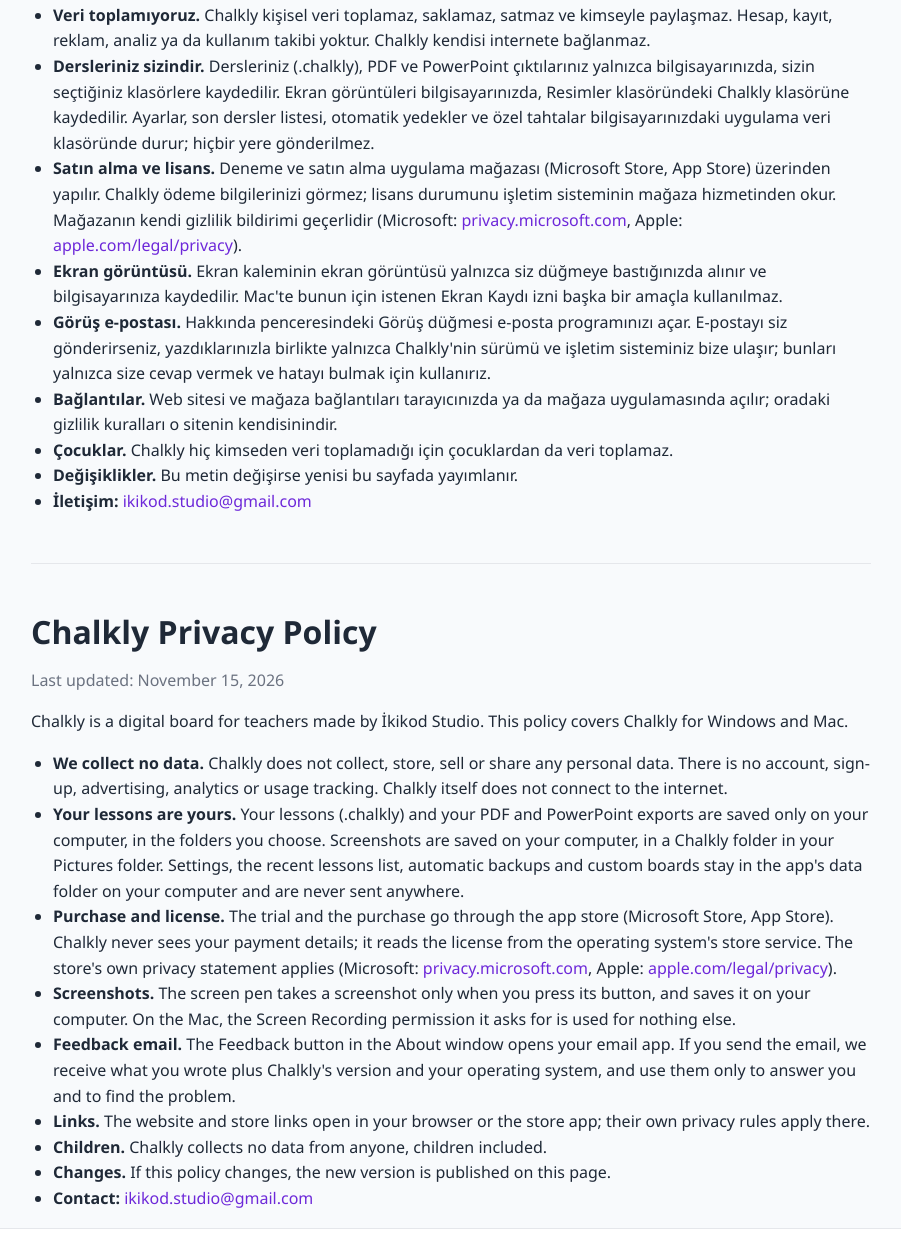
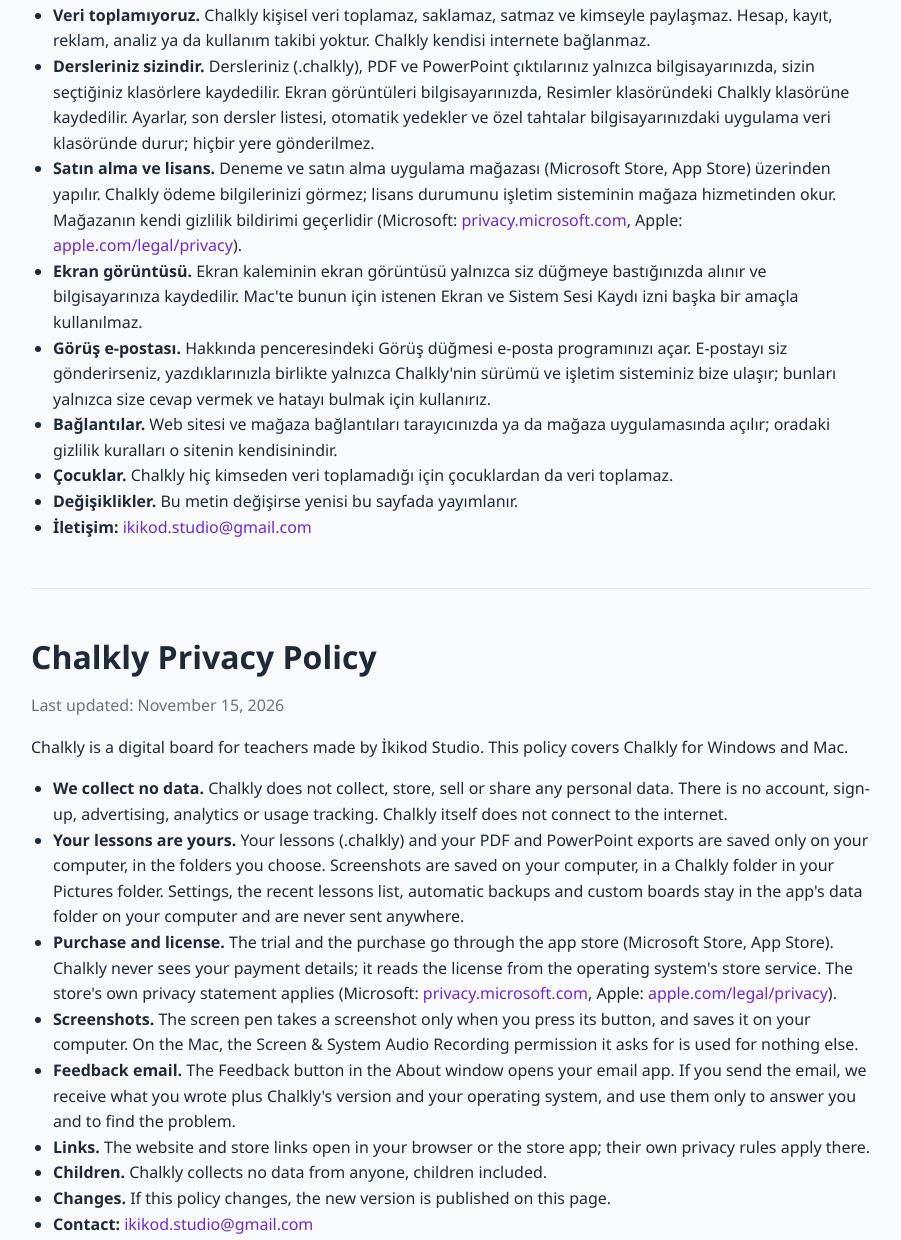
Before and after one commit to ikikodstudio/ikikodstudio.github.io, a plain HTML site: page chalkly/privacy/index.html in a window 1280 px wide. Shown: the part 227-1467 px from the top of the page, without its empty margins (189-1090 px from the left). Drawn offline with Linux system fonts and the light colour scheme.

Commit message:
Chalkly privacy: macOS permission name as in System Settings
"Ekran ve Sistem Sesi Kaydı" / "Screen & System Audio Recording".

Co-Authored-By: Claude Opus 5.5 <noreply@anthropic.com>

```diff
--- a/chalkly/privacy/index.html
+++ b/chalkly/privacy/index.html
@@ -29,7 +29,7 @@
         <li><b>Veri toplamıyoruz.</b> Chalkly kişisel veri toplamaz, saklamaz, satmaz ve kimseyle paylaşmaz. Hesap, kayıt, reklam, analiz ya da kullanım takibi yoktur. Chalkly kendisi internete bağlanmaz.</li>
         <li><b>Dersleriniz sizindir.</b> Dersleriniz (.chalkly), PDF ve PowerPoint çıktılarınız yalnızca bilgisayarınızda, sizin seçtiğiniz klasörlere kaydedilir. Ekran görüntüleri bilgisayarınızda, Resimler klasöründeki Chalkly klasörüne kaydedilir. Ayarlar, son dersler listesi, otomatik yedekler ve özel tahtalar bilgisayarınızdaki uygulama veri klasöründe durur; hiçbir yere gönderilmez.</li>
         <li><b>Satın alma ve lisans.</b> Deneme ve satın alma uygulama mağazası (Microsoft Store, App Store) üzerinden yapılır. Chalkly ödeme bilgilerinizi görmez; lisans durumunu işletim sisteminin mağaza hizmetinden okur. Mağazanın kendi gizlilik bildirimi geçerlidir (Microsoft: <a href="https://privacy.microsoft.com">privacy.microsoft.com</a>, Apple: <a href="https://www.apple.com/legal/privacy/">apple.com/legal/privacy</a>).</li>
-        <li><b>Ekran görüntüsü.</b> Ekran kaleminin ekran görüntüsü yalnızca siz düğmeye bastığınızda alınır ve bilgisayarınıza kaydedilir. Mac'te bunun için istenen Ekran Kaydı izni başka bir amaçla kullanılmaz.</li>
+        <li><b>Ekran görüntüsü.</b> Ekran kaleminin ekran görüntüsü yalnızca siz düğmeye bastığınızda alınır ve bilgisayarınıza kaydedilir. Mac'te bunun için istenen Ekran ve Sistem Sesi Kaydı izni başka bir amaçla kullanılmaz.</li>
         <li><b>Görüş e-postası.</b> Hakkında penceresindeki Görüş düğmesi e-posta programınızı açar. E-postayı siz gönderirseniz, yazdıklarınızla birlikte yalnızca Chalkly'nin sürümü ve işletim sisteminiz bize ulaşır; bunları yalnızca size cevap vermek ve hatayı bulmak için kullanırız.</li>
         <li><b>Bağlantılar.</b> Web sitesi ve mağaza bağlantıları tarayıcınızda ya da mağaza uygulamasında açılır; oradaki gizlilik kuralları o sitenin kendisinindir.</li>
         <li><b>Çocuklar.</b> Chalkly hiç kimseden veri toplamadığı için çocuklardan da veri toplamaz.</li>
@@ -49,7 +49,7 @@
           <li><b>We collect no data.</b> Chalkly does not collect, store, sell or share any personal data. There is no account, sign-up, advertising, analytics or usage tracking. Chalkly itself does not connect to the internet.</li>
           <li><b>Your lessons are yours.</b> Your lessons (.chalkly) and your PDF and PowerPoint exports are saved only on your computer, in the folders you choose. Screenshots are saved on your computer, in a Chalkly folder in your Pictures folder. Settings, the recent lessons list, automatic backups and custom boards stay in the app's data folder on your computer and are never sent anywhere.</li>
           <li><b>Purchase and license.</b> The trial and the purchase go through the app store (Microsoft Store, App Store). Chalkly never sees your payment details; it reads the license from the operating system's store service. The store's own privacy statement applies (Microsoft: <a href="https://privacy.microsoft.com">privacy.microsoft.com</a>, Apple: <a href="https://www.apple.com/legal/privacy/">apple.com/legal/privacy</a>).</li>
-          <li><b>Screenshots.</b> The screen pen takes a screenshot only when you press its button, and saves it on your computer. On the Mac, the Screen Recording permission it asks for is used for nothing else.</li>
+          <li><b>Screenshots.</b> The screen pen takes a screenshot only when you press its button, and saves it on your computer. On the Mac, the Screen &amp; System Audio Recording permission it asks for is used for nothing else.</li>
           <li><b>Feedback email.</b> The Feedback button in the About window opens your email app. If you send the email, we receive what you wrote plus Chalkly's version and your operating system, and use them only to answer you and to find the problem.</li>
           <li><b>Links.</b> The website and store links open in your browser or the store app; their own privacy rules apply there.</li>
           <li><b>Children.</b> Chalkly collects no data from anyone, children included.</li>
```
